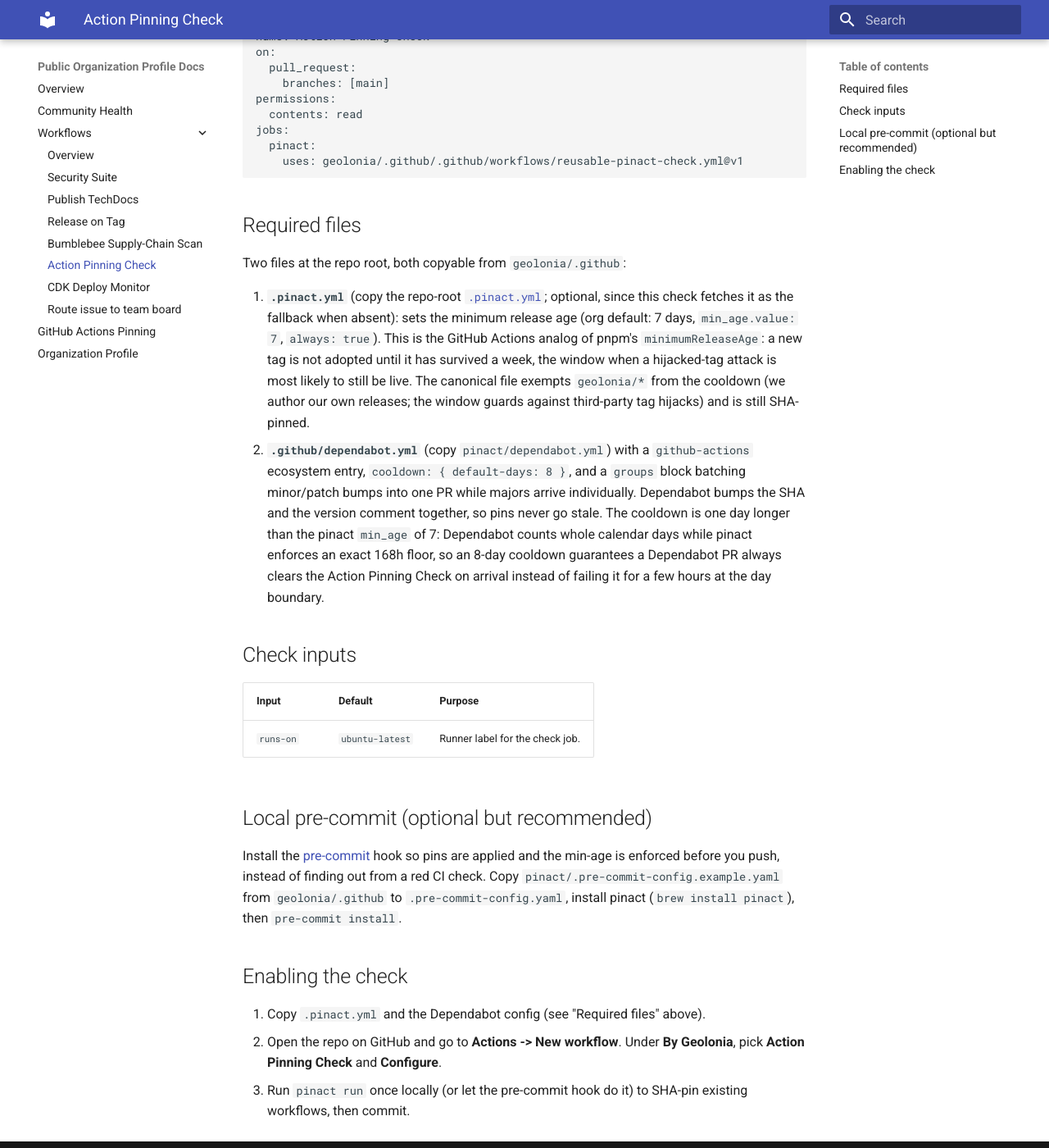
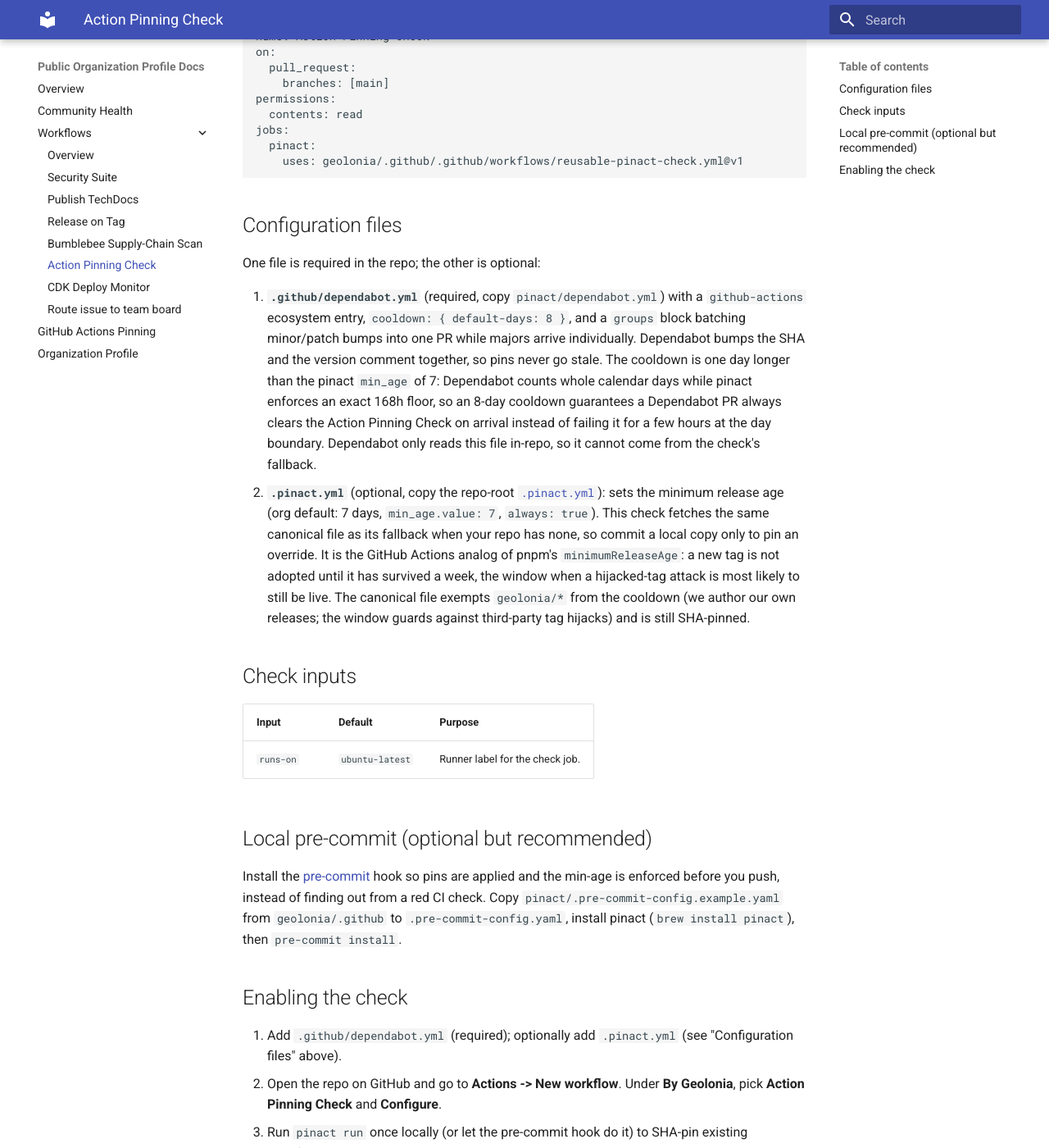
Before and after one commit to geolonia/.github, an MkDocs documentation site: the page built from docs/workflows/pinact-check.md, in a window 1280 px wide and 1400 px high, scrolled down 568 px. Shown: the whole window at 82% size. Built offline with MkDocs 1.6.1 and Material for MkDocs 9.7.7, drawn with Linux system fonts in a browser that asks for light colours.

Commit message:
refactor(secret-leak): drop org-wide Mapbox pk. exception; keep it repo-level
A real, in-use token exception is a repository-level decision the maintainers
own, not a silent org-wide exemption baked into the public config. The
repo-local .betterleaks.toml auto-detect (already in this PR) is how a repo
makes and owns that call.

- .betterleaks.toml: remove the Mapbox pk. allowlist. The base now carries only
  universal, non-secret false-positive patterns (doc placeholders, build
  artifacts). The header now says project-specific token exceptions, even
  public client tokens, must live in the owning repo, not here.
- docs/workflows/pinact-check.md: make setup guidance consistent. Only
  .github/dependabot.yml is required (Dependabot reads it in-repo); .pinact.yml
  is optional since the check fetches the canonical file as its fallback
  (addresses CodeRabbit).

````diff
--- a/docs/workflows/pinact-check.md
+++ b/docs/workflows/pinact-check.md
@@ -29,21 +29,11 @@ jobs:
     uses: geolonia/.github/.github/workflows/reusable-pinact-check.yml@v1
 ```
 
-## Required files
+## Configuration files
 
-Two files at the repo root, both copyable from `geolonia/.github`:
+One file is required in the repo; the other is optional:
 
-1. **`.pinact.yml`** (copy the repo-root
-   [`.pinact.yml`](https://github.com/geolonia/.github/blob/main/.pinact.yml);
-   optional, since this check fetches it as the fallback when absent): sets the
-   minimum release age (org default: 7 days, `min_age.value: 7`, `always: true`).
-   This is the GitHub Actions analog of pnpm's `minimumReleaseAge`: a new
-   tag is not adopted until it has survived a week, the window when a
-   hijacked-tag attack is most likely to still be live. The canonical
-   file exempts `geolonia/*` from the cooldown (we author our own
-   releases; the window guards against third-party tag hijacks) and is
-   still SHA-pinned.
-2. **`.github/dependabot.yml`** (copy `pinact/dependabot.yml`) with a
+1. **`.github/dependabot.yml`** (required, copy `pinact/dependabot.yml`) with a
    `github-actions` ecosystem entry,
    `cooldown: { default-days: 8 }`, and a `groups` block batching
    minor/patch bumps into one PR while majors arrive individually.
@@ -52,7 +42,19 @@ Two files at the repo root, both copyable from `geolonia/.github`:
    `min_age` of 7: Dependabot counts whole calendar days while pinact
    enforces an exact 168h floor, so an 8-day cooldown guarantees a
    Dependabot PR always clears the Action Pinning Check on arrival
-   instead of failing it for a few hours at the day boundary.
+   instead of failing it for a few hours at the day boundary. Dependabot
+   only reads this file in-repo, so it cannot come from the check's fallback.
+2. **`.pinact.yml`** (optional, copy the repo-root
+   [`.pinact.yml`](https://github.com/geolonia/.github/blob/main/.pinact.yml)):
+   sets the minimum release age (org default: 7 days, `min_age.value: 7`,
+   `always: true`). This check fetches the same canonical file as its fallback
+   when your repo has none, so commit a local copy only to pin an override.
+   It is the GitHub Actions analog of pnpm's `minimumReleaseAge`: a new
+   tag is not adopted until it has survived a week, the window when a
+   hijacked-tag attack is most likely to still be live. The canonical
+   file exempts `geolonia/*` from the cooldown (we author our own
+   releases; the window guards against third-party tag hijacks) and is
+   still SHA-pinned.
 
 ## Check inputs
 
@@ -70,7 +72,8 @@ from `geolonia/.github` to `.pre-commit-config.yaml`, install pinact
 
 ## Enabling the check
 
-1. Copy `.pinact.yml` and the Dependabot config (see "Required files" above).
+1. Add `.github/dependabot.yml` (required); optionally add `.pinact.yml` (see
+   "Configuration files" above).
 2. Open the repo on GitHub and go to **Actions -> New workflow**. Under
    **By Geolonia**, pick **Action Pinning Check** and **Configure**.
 3. Run `pinact run` once locally (or let the pre-commit hook do it) to
````
Also changed, not shown: .betterleaks.toml.
